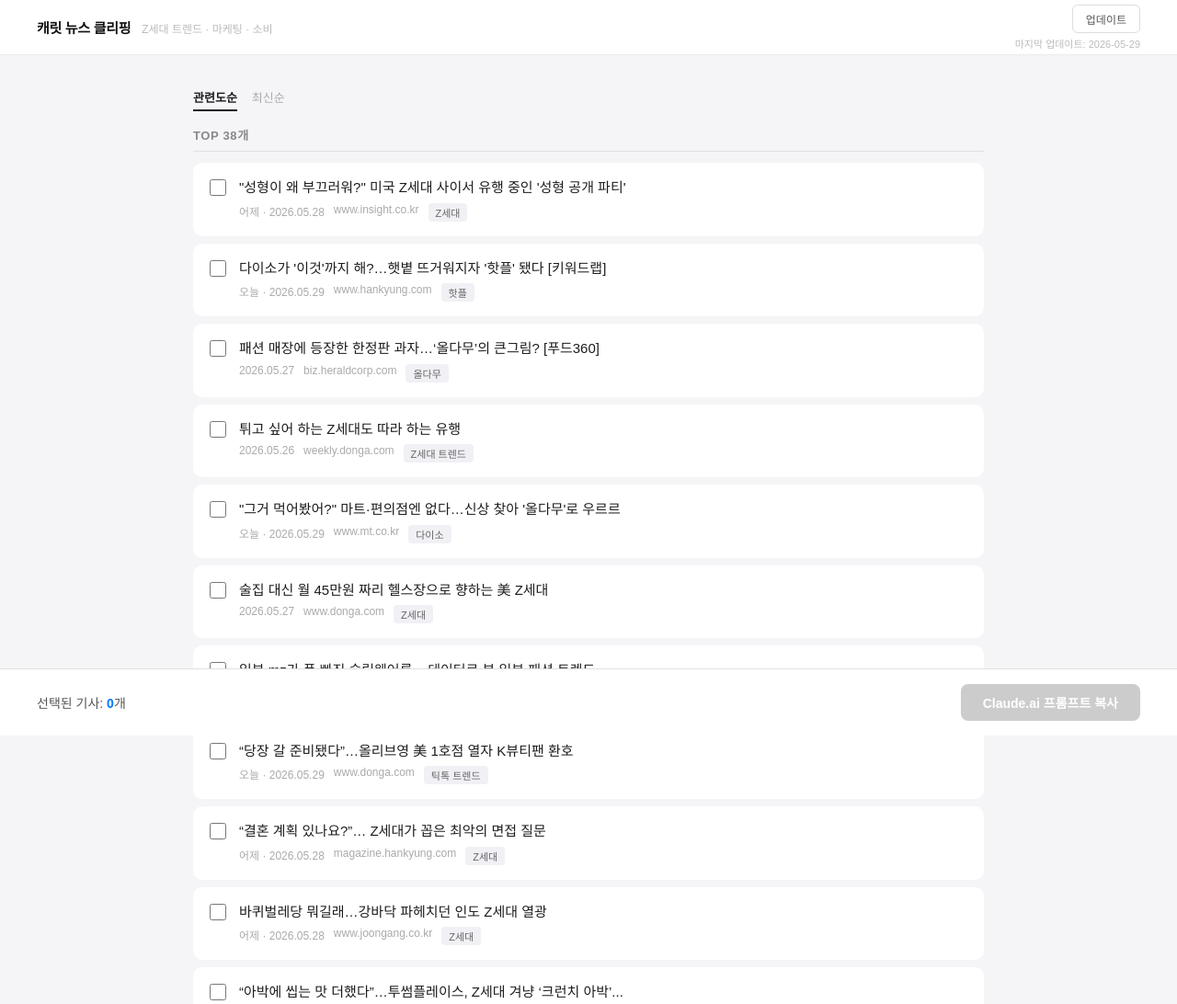
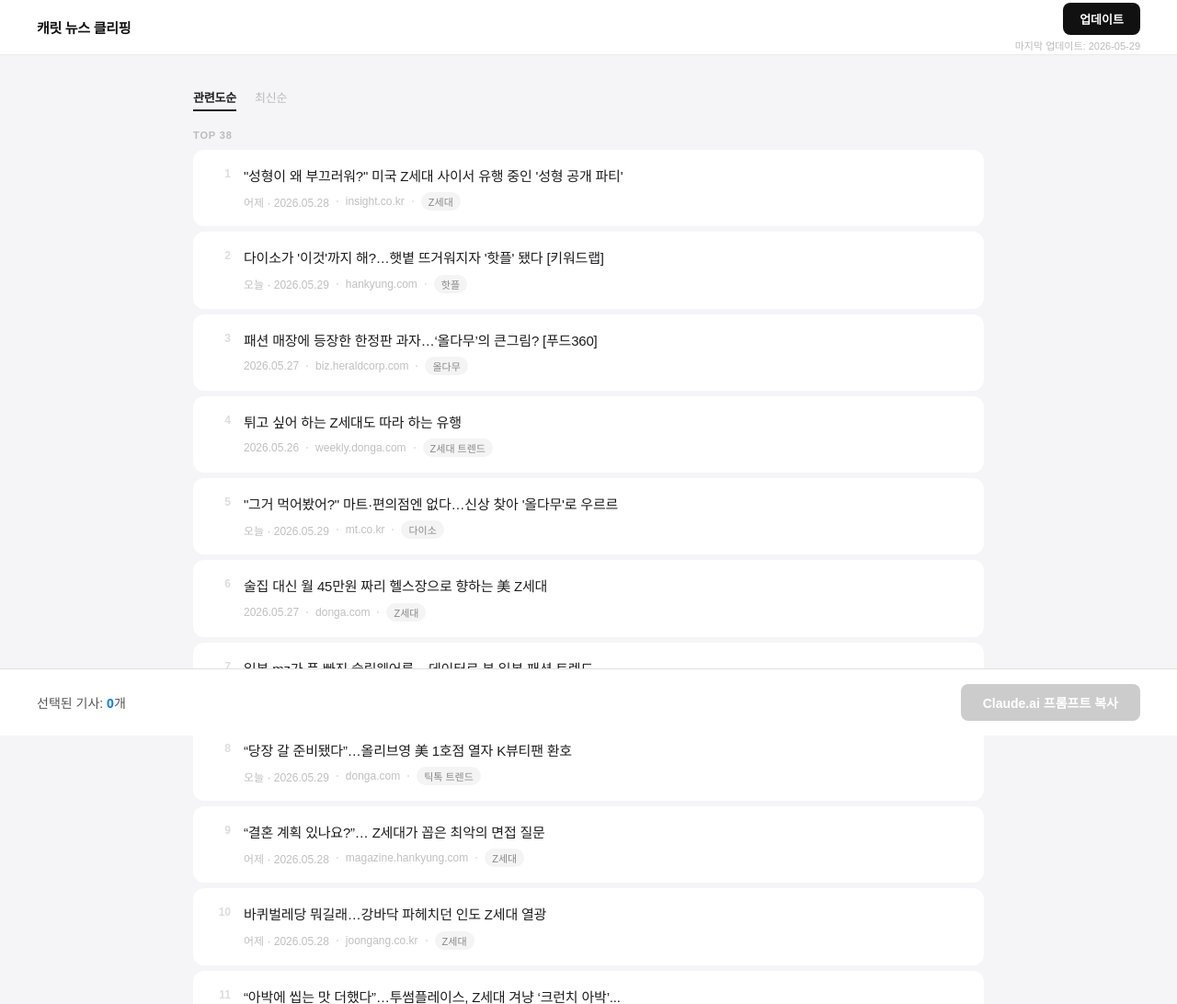
Before and after one commit to jeeyu0603-a11y/news-clipper, a plain HTML site: page index.html in a window 1280 px wide. Shown: the top 1092 px of the page at 92% size. Drawn offline with Linux system fonts and the light colour scheme.

Commit message:
Update index.html

```diff
--- a/index.html
+++ b/index.html
@@ -40,12 +40,6 @@
       letter-spacing: -0.3px;
     }
 
-    header .header-sub {
-      font-size: 12px;
-      color: #bbb;
-      font-weight: 400;
-    }
-
     header span {
       font-size: 13px;
       color: #888;
@@ -60,30 +54,29 @@
     .date-section { margin-bottom: 40px; }
 
     .date-label {
-      font-size: 13px;
+      font-size: 11px;
       font-weight: 600;
-      color: #888;
-      letter-spacing: 0.05em;
+      color: #bbb;
+      letter-spacing: 0.08em;
       text-transform: uppercase;
-      margin-bottom: 12px;
-      padding-bottom: 8px;
-      border-bottom: 1px solid #e0e0e0;
+      margin-bottom: 10px;
     }
 
     .sort-bar {
       display: flex;
-      gap: 16px;
-      margin-bottom: 16px;
+      gap: 20px;
+      margin-bottom: 20px;
       font-size: 13px;
     }
     .sort-option {
       cursor: pointer;
-      color: #aaa;
+      color: #bbb;
       padding: 4px 0;
+      letter-spacing: -0.2px;
     }
     .sort-option.active {
       color: #1d1d1f;
-      font-weight: 600;
+      font-weight: 700;
       border-bottom: 2px solid #1d1d1f;
     }
 
@@ -91,57 +84,79 @@
       display: flex;
       align-items: flex-start;
       gap: 14px;
-      padding: 14px 16px;
+      padding: 16px 20px;
       background: #fff;
-      border-radius: 10px;
-      margin-bottom: 8px;
+      border-radius: 12px;
+      margin-bottom: 6px;
       cursor: pointer;
-      transition: background 0.15s;
-      border: 2px solid transparent;
+      transition: all 0.15s;
+      border: 1.5px solid transparent;
     }
 
-    .article-item:hover { background: #f9f9f9; }
+    .article-item:hover { background: #fafafa; border-color: #ebebeb; }
 
     .article-item.selected {
-      border-color: #007aff;
-      background: #f0f6ff;
+      border-color: #111;
+      background: #fff;
     }
 
-    .article-item input[type="checkbox"] {
-      margin-top: 2px;
-      width: 18px;
-      height: 18px;
-      cursor: pointer;
-      accent-color: #007aff;
+    .article-num {
+      font-size: 12px;
+      color: #ddd;
+      font-weight: 600;
+      min-width: 20px;
+      padding-top: 2px;
       flex-shrink: 0;
+      text-align: right;
     }
+
+    .article-item.selected .article-num { color: #111; }
+
+    .article-item input[type="checkbox"] { display: none; }
 
     .article-content { flex: 1; }
 
     .article-title {
       font-size: 15px;
       font-weight: 500;
-      line-height: 1.5;
+      line-height: 1.55;
       color: #1d1d1f;
       text-decoration: none;
+      letter-spacing: -0.2px;
     }
 
-    .article-title:hover { color: #007aff; }
+    .article-title:hover { color: #555; }
+    .article-item.selected .article-title { font-weight: 600; }
 
     .article-meta {
-      margin-top: 5px;
+      margin-top: 6px;
       font-size: 12px;
-      color: #aaa;
+      color: #c0c0c0;
       display: flex;
-      gap: 10px;
+      align-items: center;
+      gap: 8px;
+    }
+
+    .meta-dot {
+      width: 2px;
+      height: 2px;
+      background: #ddd;
+      border-radius: 50%;
+      flex-shrink: 0;
     }
 
     .keyword-tag {
-      background: #f0f0f5;
-      color: #666;
+      background: #f4f4f4;
+      color: #888;
       padding: 2px 8px;
-      border-radius: 4px;
+      border-radius: 100px;
       font-size: 11px;
+      font-weight: 500;
+    }
+
+    .article-item.selected .keyword-tag {
+      background: #111;
+      color: #fff;
     }
 
     .bottom-bar {
@@ -225,18 +240,18 @@
     @keyframes spin { to { transform: rotate(360deg); } }
 
     .update-btn {
-      background: transparent;
-      color: #555;
-      border: 1px solid #ddd;
-      padding: 6px 14px;
-      border-radius: 6px;
-      font-size: 12px;
-      font-weight: 500;
+      background: #111;
+      color: #fff;
+      border: none;
+      padding: 8px 18px;
+      border-radius: 8px;
+      font-size: 13px;
+      font-weight: 600;
       cursor: pointer;
       transition: all 0.15s;
     }
-    .update-btn:hover { border-color: #999; color: #111; background: #fafafa; }
-    .update-btn:disabled { color: #bbb; border-color: #eee; cursor: not-allowed; }
+    .update-btn:hover { background: #333; }
+    .update-btn:disabled { background: #ccc; cursor: not-allowed; }
     .header-right { display: flex; flex-direction: column; align-items: flex-end; gap: 3px; }
     .update-status { font-size: 11px; color: #bbb; }
   </style>
@@ -246,7 +261,6 @@
 <header>
   <div class="header-left">
     <h1>캐릿 뉴스 클리핑</h1>
-    <span class="header-sub">Z세대 트렌드 · 마케팅 · 소비</span>
   </div>
   <div class="header-right">
     <button class="update-btn" id="update-btn" onclick="triggerUpdate()">업데이트</button>
@@ -302,6 +316,10 @@
     return fmt(d);
   }
 
+  function cleanSource(source) {
+    return (source || '').replace('www.', '');
+  }
+
   function getSortedArticles() {
     const arr = [...articles];
     if (sortMode === 'score') {
@@ -322,9 +340,9 @@
       return;
     }
 
-    const dates = [...new Set(articles.map(a => a.date))].sort((a,b) => b.localeCompare(a));
     const statusEl = document.getElementById('update-status');
     if (statusEl && !statusEl.textContent) {
+      const dates = [...new Set(articles.map(a => a.date))].sort((a,b) => b.localeCompare(a));
       statusEl.textContent = `마지막 업데이트: ${dates[0] || ''}`;
     }
 
@@ -336,7 +354,7 @@
         <span class="sort-option ${sortMode === 'date' ? 'active' : ''}" onclick="setSort('date')">최신순</span>
       </div>
       <div class="date-section">
-        <div class="date-label">TOP ${top50.length}개</div>`;
+        <div class="date-label">TOP ${top50.length}</div>`;
 
     for (let i = 0; i < top50.length; i++) {
       const a = top50[i];
@@ -344,12 +362,15 @@
       const globalIdx = articles.indexOf(a);
       html += `
         <div class="article-item" id="item-${id}" onclick="toggleSelect('${id}', ${globalIdx})">
-          <input type="checkbox" id="cb-${id}" onclick="event.stopPropagation(); toggleSelect('${id}', ${globalIdx})">
+          <input type="checkbox" id="cb-${id}">
+          <span class="article-num">${i + 1}</span>
           <div class="article-content">
             <a class="article-title" href="${a.url}" target="_blank" onclick="event.stopPropagation()">${a.title}</a>
             <div class="article-meta">
               <span>${formatDate(a.date)}</span>
-              <span>${a.source}</span>
+              <span class="meta-dot"></span>
+              <span>${cleanSource(a.source)}</span>
+              <span class="meta-dot"></span>
               <span class="keyword-tag">${a.keyword}</span>
             </div>
           </div>
@@ -450,7 +471,8 @@ ${articleList}`;
     document.getElementById('app').innerHTML = `
       <div class="loading">
         <div class="spinner"></div>
-        뉴스를 수집하고 있어요...
+        뉴스를 수집하고 있어요...<br>
+        <span style="font-size:12px;color:#bbb;margin-top:8px;display:block">약 3~5분 소요됩니다</span>
       </div>`;
 
     try {
```
